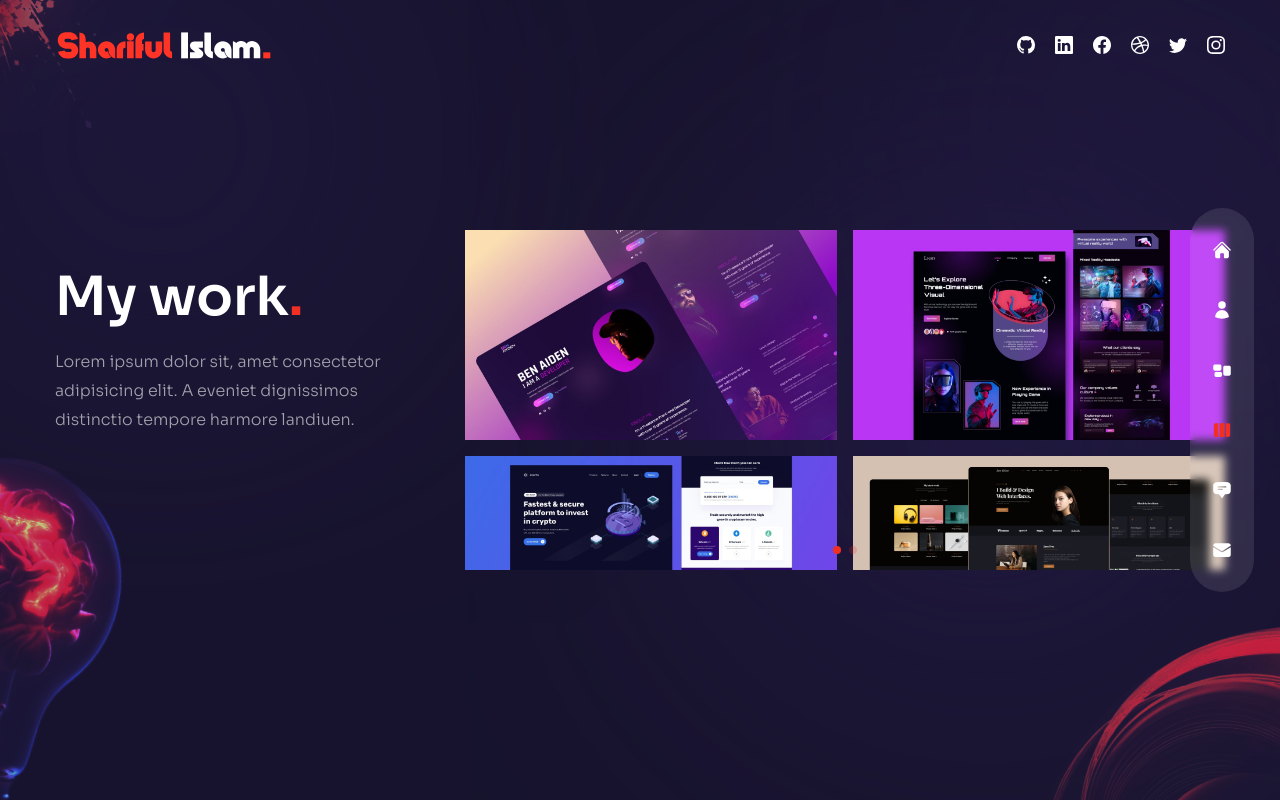
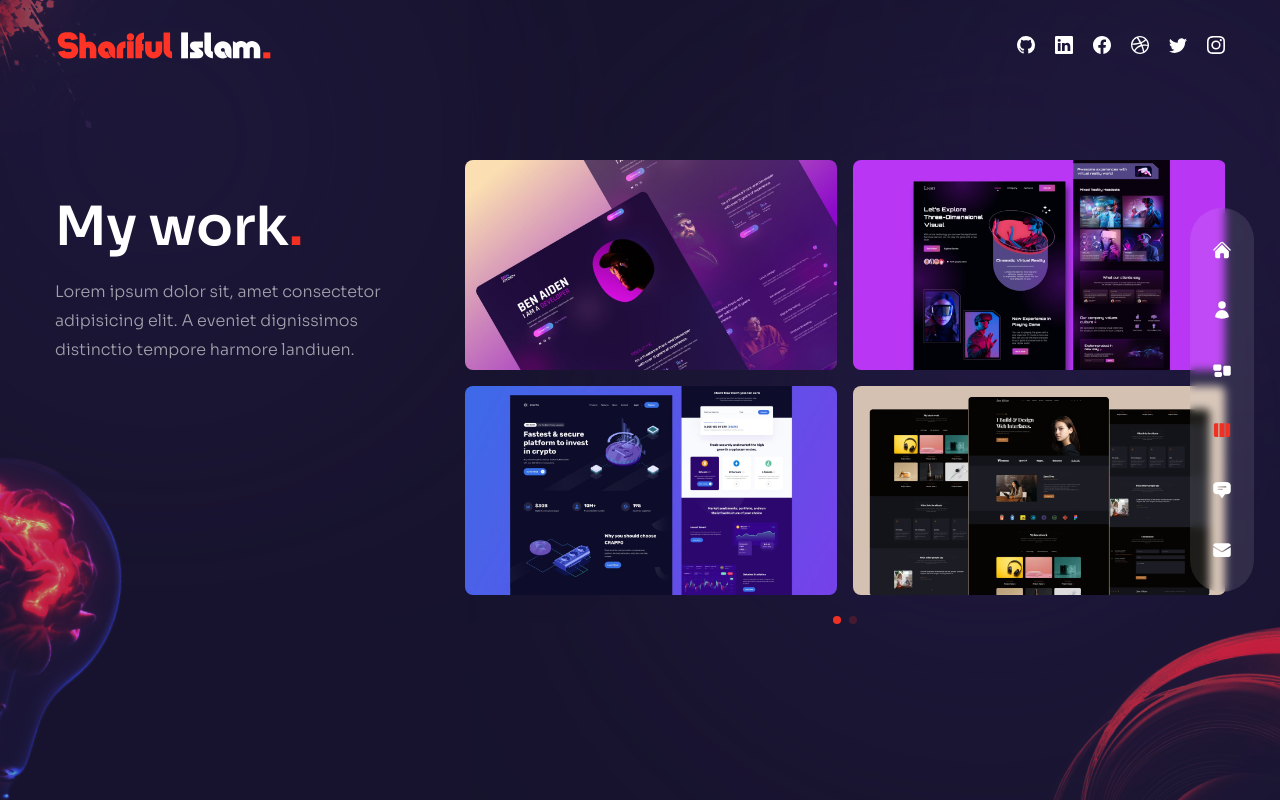
Before and after one commit to shariful10/Next-Portfolio, a Next.js app: page /work in a window 1280 px wide. Built offline with nearby package versions, Linux system fonts and the light colour scheme.

Commit message:
Hover Effect Implement On Slider Image

```diff
--- a/components/WorkSlider.js
+++ b/components/WorkSlider.js
@@ -59,21 +59,32 @@ const WorkSlider = () => {
 				clickable: true,
 			}}
 			modules={[Pagination]}
-			className="mySwiper h-[240px] sm:h-[340px]"
+			className="mySwiper h-[280px] sm:h-[480px]"
 		>
 			{workSlides.slides.map((slide, i) => {
 				return (
 					<SwiperSlide key={i}>
-						<div className="grid grid-cols-2 grid-rows-2 gap-4">
-              {slide.images.map((image, i) => {
-                return <div key={i}>
-                  <div>
-                  {/* // <====<<==== Image ====>>====> */}
-                  <Image src={image.path} width={500} height={300} alt=""/>
-                  </div>
-                </div>
-              })}
-            </div>
+						<div className="grid grid-cols-2 grid-rows-2 gap-4 cursor-pointer">
+							{slide.images.map((image, i) => {
+								return (
+									<div key={i}>
+										<div className="relative rounded-lg overflow-hidden flex items-center justify-center group">
+											<div className="flex items-center justify-center relative overflow-hidden">
+												{/* <====<<==== Image ====>>====> */}
+												<Image
+													src={image.path}
+													width={500}
+													height={300}
+													alt=""
+												/>
+												{/* <====<<==== Overlay Gradient ====>>====> */}
+												<div className="absolute inset-0 bg-gradient-to-l from-transparent via-[#e838cc] to-[#4a22bd] opacity-0 group-hover:opacity-80 transition-all duration-700"></div>
+											</div>
+										</div>
+									</div>
+								);
+							})}
+						</div>
 					</SwiperSlide>
 				);
 			})}
```
